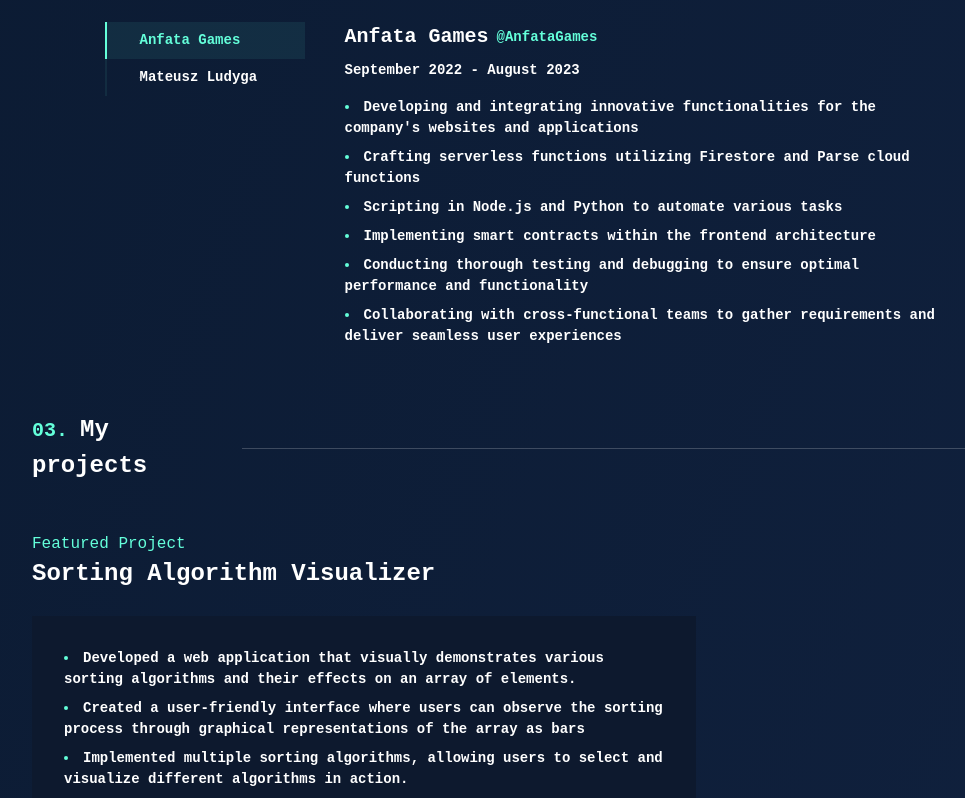
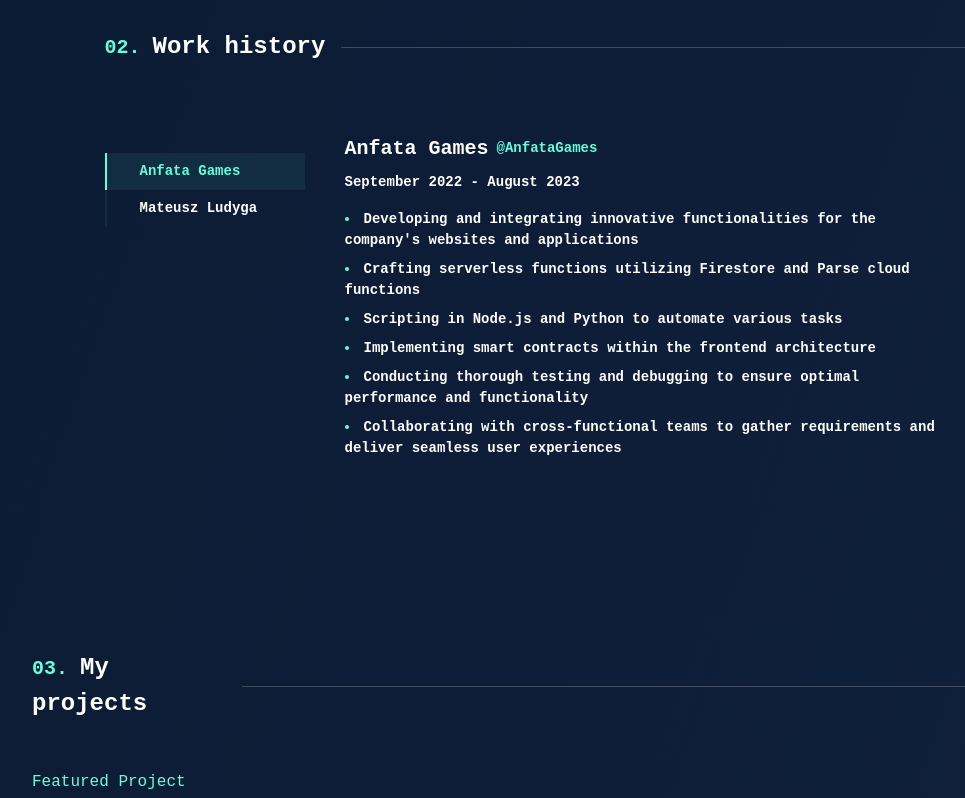
Before and after one commit to Biplo12/robert-sinski-portfolio, a Next.js app: page / in a window 1280 px wide. Shown: the part 1780-2578 px from the top of the page, without its empty margins (48-1013 px from the left). Built offline with nearby package versions, Linux system fonts and the light colour scheme.

Commit message:
chore: work desktop view fix

```diff
--- a/src/components/AboutMe/AboutMe.tsx
+++ b/src/components/AboutMe/AboutMe.tsx
@@ -4,7 +4,7 @@
 import AboutMeHeader from '@/components/AboutMe/Partials/AboutMeHeader';
 const AboutMe: React.FC = (): JSX.Element => {
   return (
-    <div className='flex h-auto min-h-[80vh] w-full flex-col items-center justify-center py-10'>
+    <div className='flex h-auto min-h-[80vh] w-full flex-col items-center justify-center'>
       <AboutMeHeader />
       <AboutMeDescription />
     </div>
--- a/src/components/Projects/Projects.tsx
+++ b/src/components/Projects/Projects.tsx
@@ -4,7 +4,7 @@
 import ProjectsList from '@/components/Projects/Partials/ProjectsList';
 const Projects: React.FC = (): JSX.Element => {
   return (
-    <div className='flex h-auto min-h-[10vh] w-full flex-col items-center justify-center py-10'>
+    <div className='flex h-auto min-h-[10vh] w-full flex-col items-center justify-center'>
       <ProjectsHeader />
       <ProjectsList />
     </div>
--- a/src/components/Work/Work.tsx
+++ b/src/components/Work/Work.tsx
@@ -6,10 +6,15 @@
 const Work: React.FC = (): JSX.Element => {
   const [activeItem, setActiveItem] = useState(0);
   return (
-    <div className='flex h-auto min-h-[40vh] w-full flex-col items-center justify-center'>
+    <div className='flex h-screen w-full flex-col items-center justify-center'>
       <WorkHeader />
-      <div className='mxmd:flex-col mt-10 flex min-h-[350px] w-full max-w-[975px] items-start justify-end gap-10'>
-        <WorkNavigation setActiveItem={setActiveItem} activeItem={activeItem} />
+      <div className='mxmd:flex-col mxmd:items-start mt-10 flex min-h-[350px] w-full max-w-[975px] items-center justify-center gap-10'>
+        <div className='mxmd:mt-0 mt-16 flex h-full flex-col items-start justify-start'>
+          <WorkNavigation
+            setActiveItem={setActiveItem}
+            activeItem={activeItem}
+          />
+        </div>
         <WorkContent activeItem={activeItem} />
       </div>
     </div>
```
